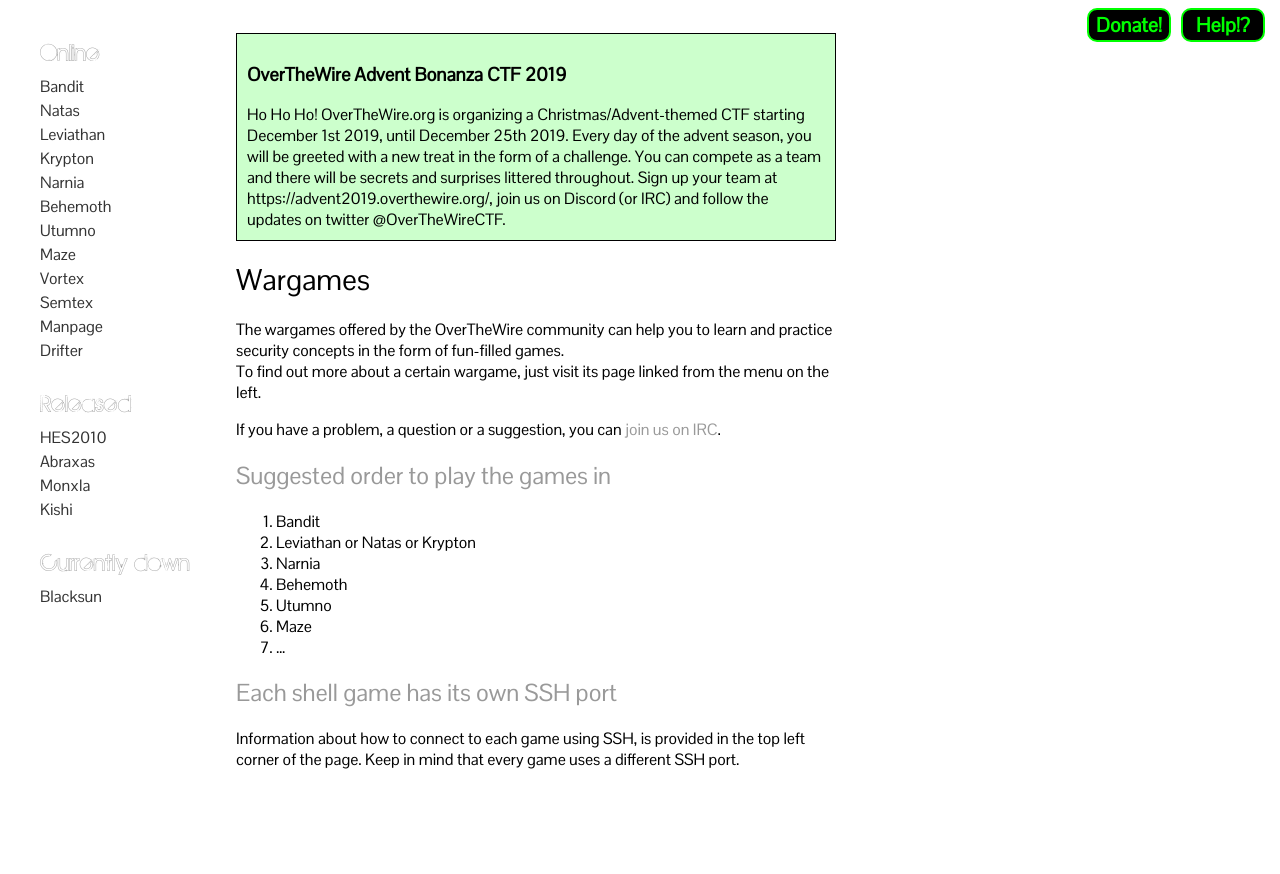
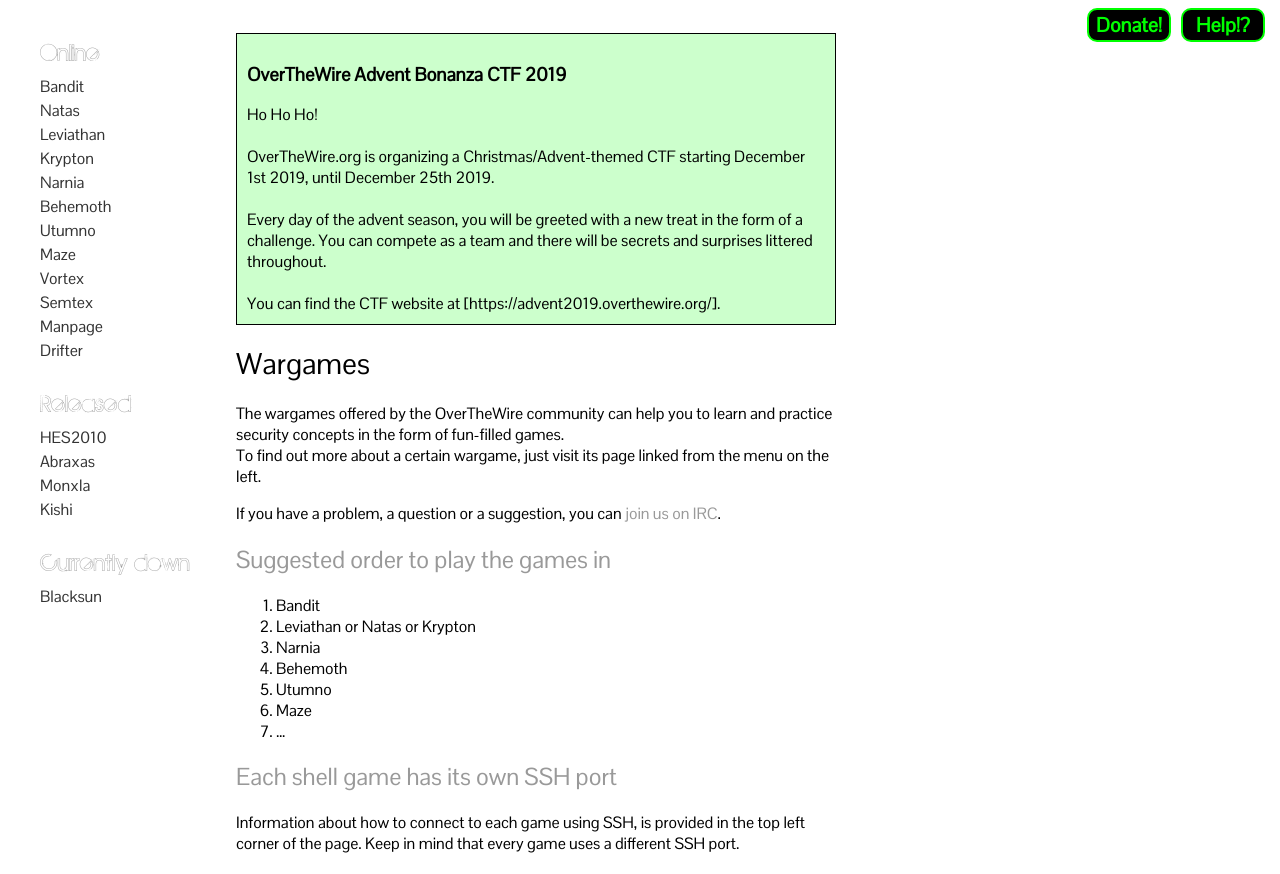
Before and after one commit to OverTheWireOrg/OverTheWire-website, a Jekyll site: the page built from wargames/index.md, in a window 1280 px wide, cut to the strip 77-951 px from the top of the page. Built offline with Jekyll 4.4.1, drawn with Linux system fonts in a browser that asks for light colours; before the commit the page ends 900 px from its top, so only the background shows below that.

Commit message:
advent ctf

```diff
--- a/wargames/index.md
+++ b/wargames/index.md
@@ -6,15 +6,15 @@
 
 {% include beginNote.html title="OverTheWire Advent Bonanza CTF 2019" %}
 Ho Ho Ho!
-
+<br><br>
 OverTheWire.org is organizing a Christmas/Advent-themed CTF starting December
 1st 2019, until December 25th 2019.
-
+<br><br>
 Every day of the advent season, you will be greeted with a new treat in the
 form of a challenge. You can compete as a team and there will be secrets and
-surprises littered throughout. Sign up your team at
-https://advent2019.overthewire.org/, join us on Discord (or IRC) and follow the
-updates on twitter @OverTheWireCTF.
+surprises littered throughout.
+<br><br>
+You can find the CTF website at [https://advent2019.overthewire.org/].
 {% include endNote.html %}
 
 
```
